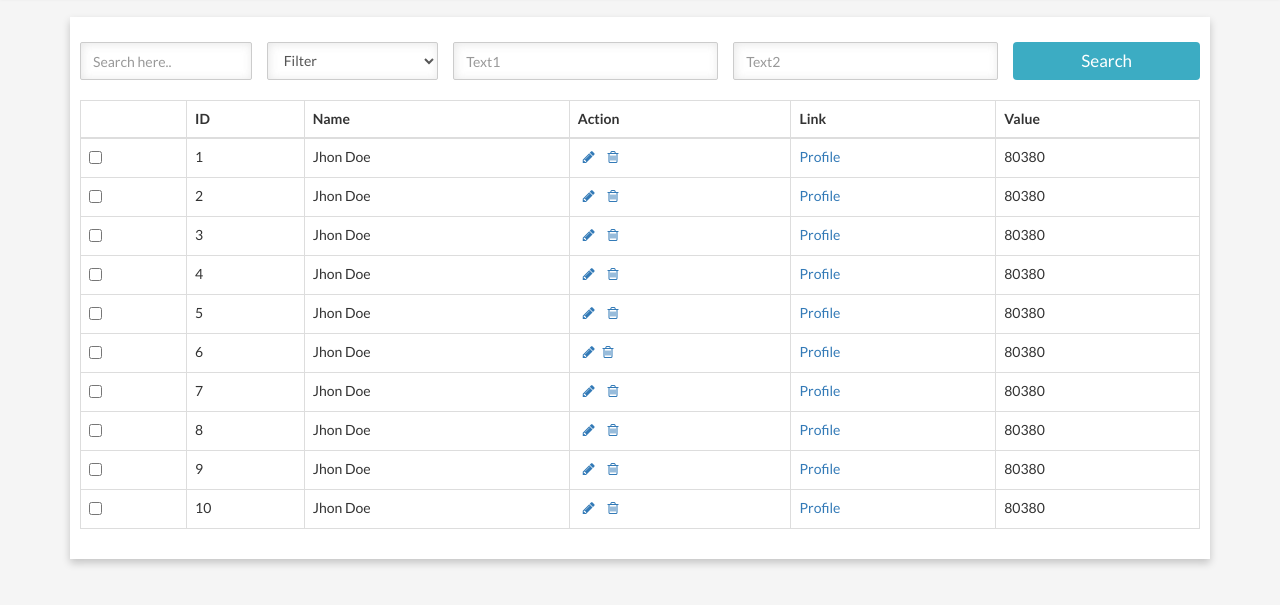
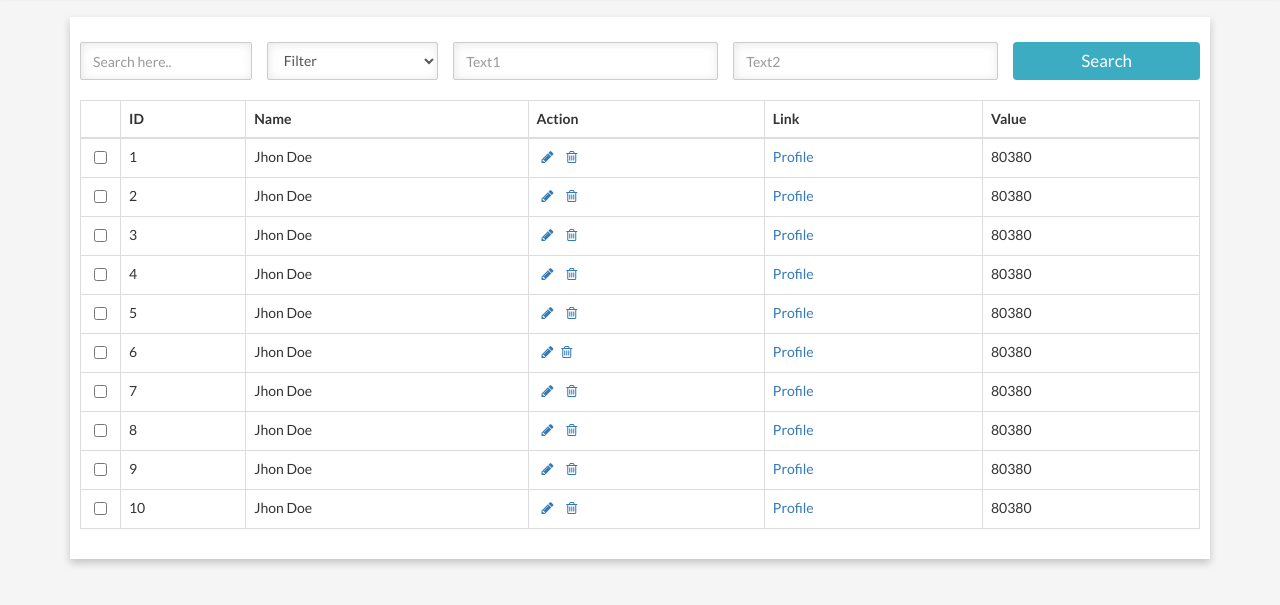
Before and after one commit to sushil-goodservice/wvf, a website: page index.html in a window 1280 px wide. Shown: the part 53-658 px from the top of the page. Drawn offline with nearby package versions, Linux system fonts and the light colour scheme.

Commit message:
add center the checkbox in table

```diff
--- a/css/style.scss
+++ b/css/style.scss
@@ -142,6 +142,11 @@ table {
     }
 }
 
+tr.selectcolumn, td.selectcolumn {
+    width: 40px;
+    text-align: center;
+}
+
 /* crating helper class with sass */
 
 $spaceamounts: (0, 5, 10, 15, 20, 25, 30, 35, 40, 45, 50, 55, 60, 65, 70, 75, 80, 85, 90, 95, 100); // Adjust this to include the pixel amounts you need.
--- a/index.html
+++ b/index.html
@@ -176,7 +176,7 @@
                         <table summary="This table shows how to create responsive tables using Bootstrap's default functionality" class="table table-bordered table-hover">
                             <thead>
                                 <tr>
-                                    <th></th>
+                                    <th class="selectcolumn"></th>
                                     <th>ID</th>
                                     <th>Name</th>
                                     <th>Action</th>
@@ -186,7 +186,7 @@
                             </thead>
                             <tbody>
                                 <tr>
-                                    <td>
+                                    <td class="selectcolumn">
                                         <input type="checkbox" name="checkbox1">
                                     </td>
                                     <td>1</td>
@@ -205,7 +205,7 @@
                                     <td>80380</td>
                                 </tr>
                                 <tr>
-                                    <td>
+                                    <td class="selectcolumn">
                                         <input type="checkbox" name="checkbox1">
                                     </td>
                                     <td>2</td>
@@ -224,7 +224,7 @@
                                     <td>80380</td>
                                 </tr>
                                 <tr>
-                                    <td>
+                                    <td class="selectcolumn">
                                         <input type="checkbox" name="checkbox1">
                                     </td>
                                     <td>3</td>
@@ -243,7 +243,7 @@
                                     <td>80380</td>
                                 </tr>
                                 <tr>
-                                    <td>
+                                    <td class="selectcolumn">
                                         <input type="checkbox" name="checkbox1">
                                     </td>
                                     <td>4</td>
@@ -262,7 +262,7 @@
                                     <td>80380</td>
                                 </tr>
                                 <tr>
-                                    <td>
+                                    <td class="selectcolumn">
                                         <input type="checkbox" name="checkbox1">
                                     </td>
                                     <td>5</td>
@@ -281,7 +281,7 @@
                                     <td>80380</td>
                                 </tr>
                                 <tr>
-                                    <td>
+                                    <td class="selectcolumn">
                                         <input type="checkbox" name="checkbox1">
                                     </td>
                                     <td>6</td>
@@ -300,7 +300,7 @@
                                     <td>80380</td>
                                 </tr>
                                 <tr>
-                                    <td>
+                                    <td class="selectcolumn">
                                         <input type="checkbox" name="checkbox1">
                                     </td>
                                     <td>7</td>
@@ -319,7 +319,7 @@
                                     <td>80380</td>
                                 </tr>
                                 <tr>
-                                    <td>
+                                    <td class="selectcolumn">
                                         <input type="checkbox" name="checkbox1">
                                     </td>
                                     <td>8</td>
@@ -338,7 +338,7 @@
                                     <td>80380</td>
                                 </tr>
                                 <tr>
-                                    <td>
+                                    <td class="selectcolumn">
                                         <input type="checkbox" name="checkbox1">
                                     </td>
                                     <td>9</td>
@@ -357,7 +357,7 @@
                                     <td>80380</td>
                                 </tr>
                                 <tr>
-                                    <td>
+                                    <td class="selectcolumn">
                                         <input type="checkbox" name="checkbox1">
                                     </td>
                                     <td>10</td>
```
Also changed, not shown: css/style.css, 1 other file.
